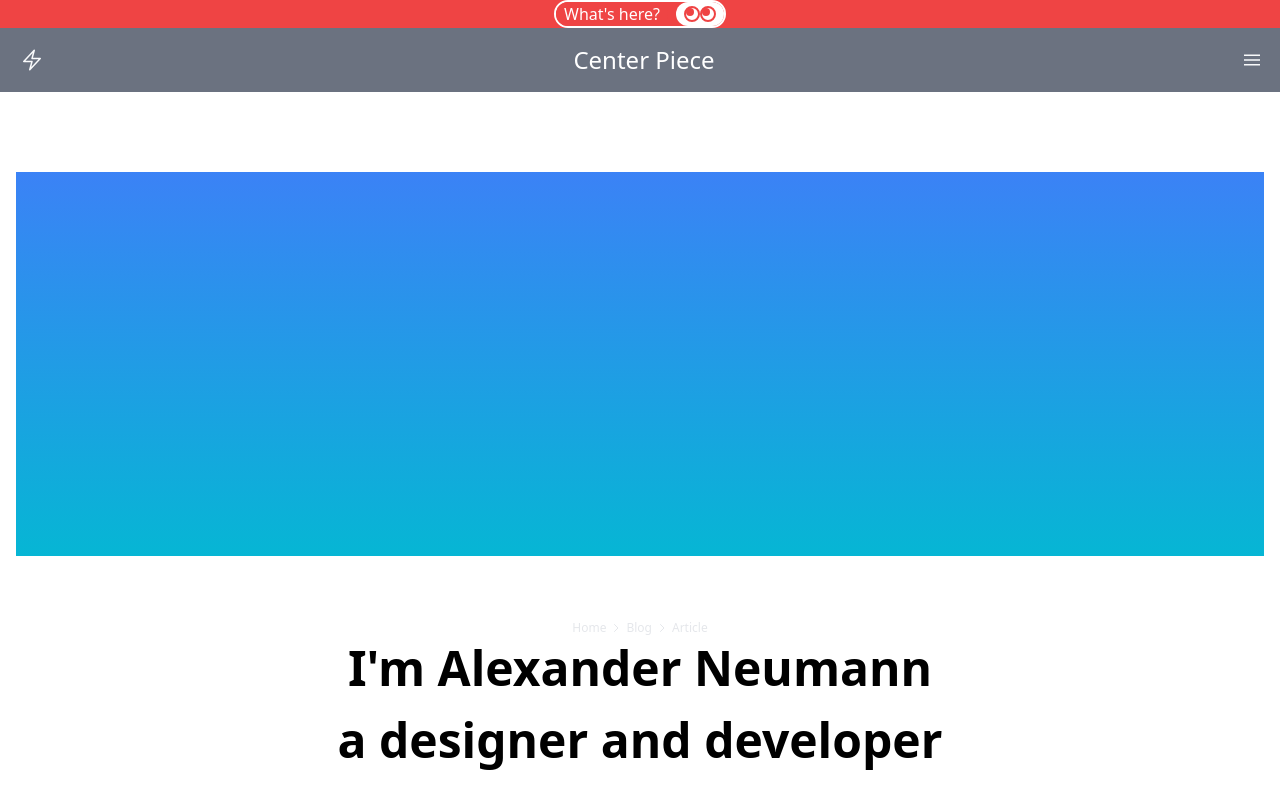
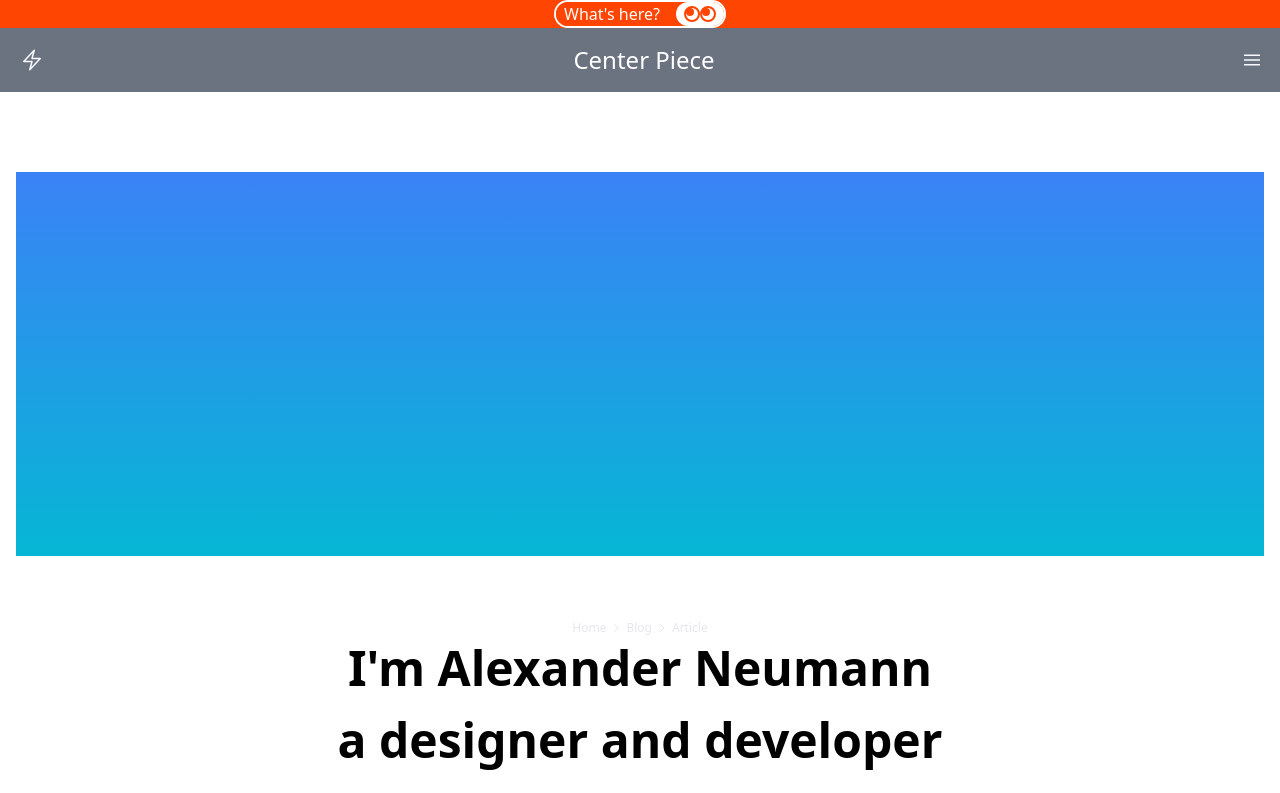
Before and after one commit to ssjkhan/akndesign, a React (Vite) app: page / in a window 1280 px wide. Shown: the top 793 px of the page. Built offline with nearby package versions, Linux system fonts and the light colour scheme.

Commit message:
feat: update red to alexRed in ClickHere

```diff
--- a/src/components/ClickHere.tsx
+++ b/src/components/ClickHere.tsx
@@ -37,10 +37,10 @@ export default function ClickHere() {
 
   return (
     <div>
-      <div className="w-full bg-red-500 h-auto flex justify-center text-white">
+      <div className="w-full bg-alexRed h-auto flex justify-center text-white">
         <div onClick={handleClick}>
-          <div className="flex justify-center align-center bg-red-500 border-2 border-white rounded-full">
-            <div className="bg-red-500 rounded-full mr-2 px-2">
+          <div className="flex justify-center align-center bg-alexRed border-2 border-white rounded-full">
+            <div className="bg-alexRed rounded-full mr-2 px-2">
               What's here?
             </div>
             <div className="flex justify-center items-center bg-white rounded-full px-2">
@@ -49,7 +49,7 @@ export default function ClickHere() {
                 style={{
                   transform: `rotate(${calcAngle(leftEye)}deg)`,
                 }}
-                className="w-4 h-4 border-2 border-red-500 rounded-full after:absolute after:w-2 after:h-2 after:bg-red-500 after:rounded-full after:content-[' ']"
+                className="w-4 h-4 border-2 border-alexRed rounded-full after:absolute after:w-2 after:h-2 after:bg-alexRed after:rounded-full after:content-[' ']"
               >
               </div>
               <div
@@ -57,7 +57,7 @@ export default function ClickHere() {
                 style={{
                   transform: `rotate(${calcAngle(leftEye)}deg)`,
                 }}
-                className="w-4 h-4 border-2 border-red-500 rounded-full after:absolute after:w-2 after:h-2 after:bg-red-500 after:rounded-full after:content-[' ']"
+                className="w-4 h-4 border-2 border-alexRed rounded-full after:absolute after:w-2 after:h-2 after:bg-alexRed after:rounded-full after:content-[' ']"
               >
               </div>
             </div>
```
